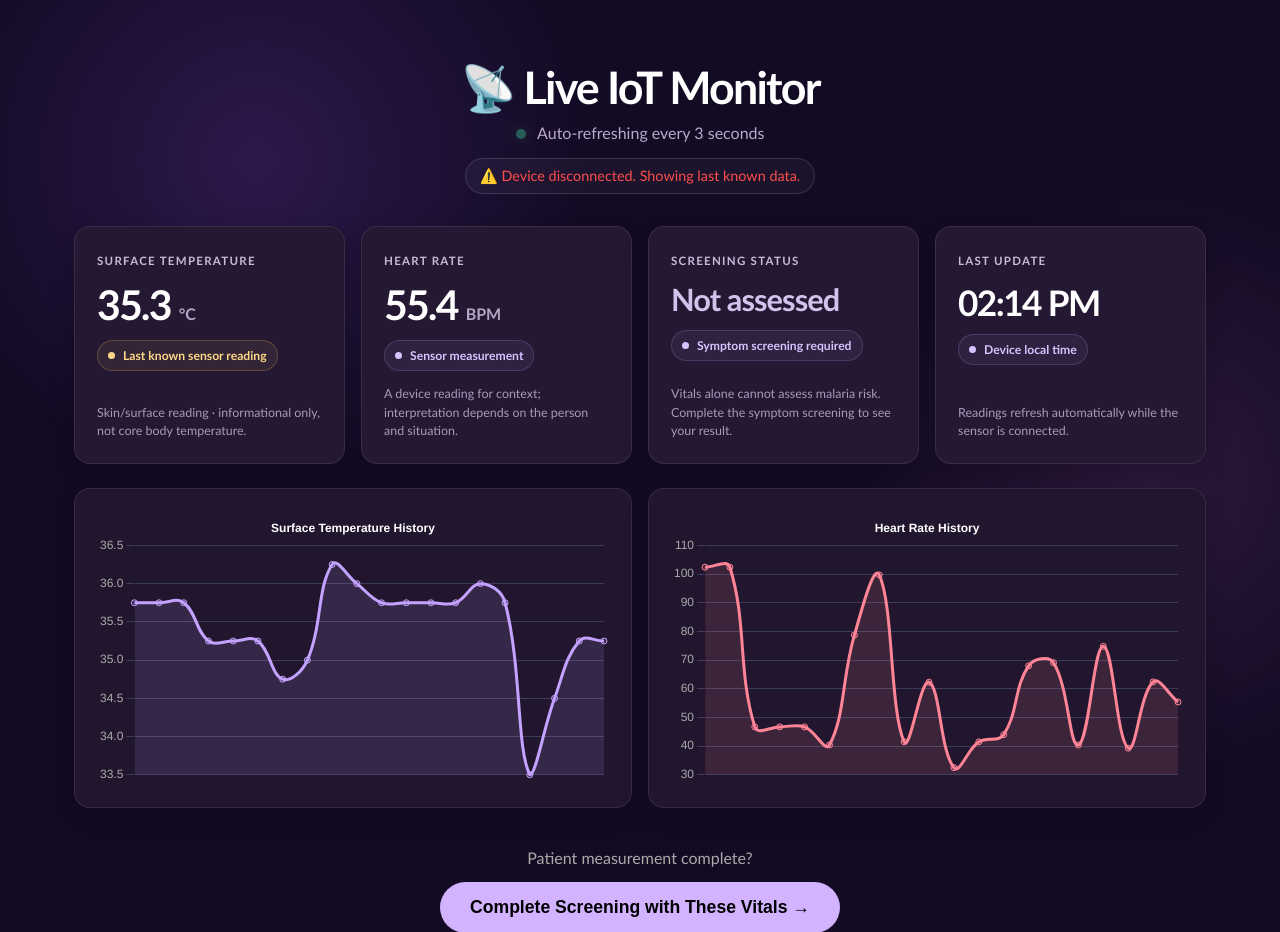
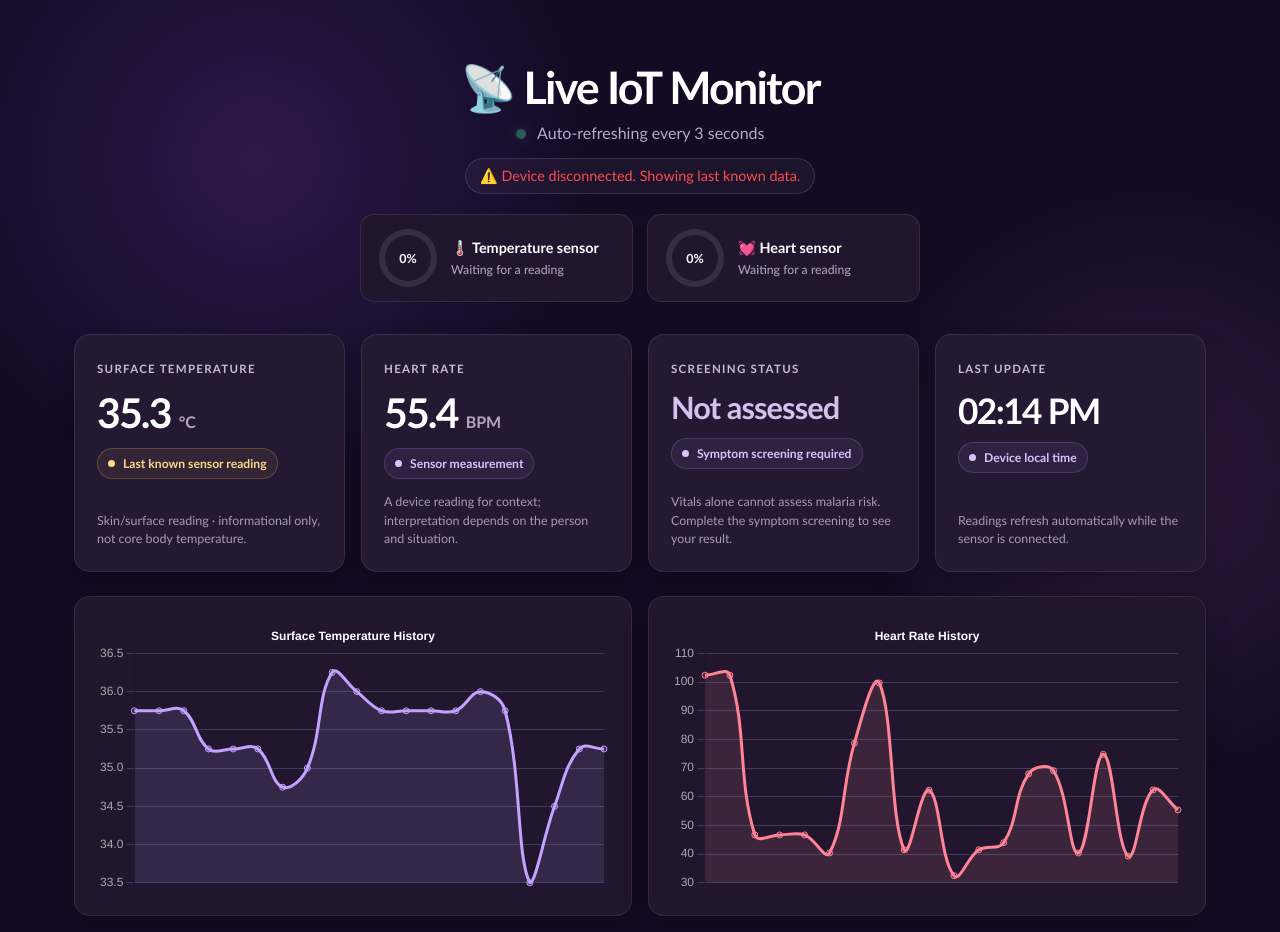
Before and after one commit to TatendaAngels/malaria-symptom-screening-system, a Flask app: page /iot-dashboard in a window 1280 px wide. Shown: the top 932 px of the page. Run offline with Flask 3, Linux system fonts and the light colour scheme; data comes from the database, SQL or seed files in the repository.

Commit message:
feat: add progress rings to IoT dashboard and update tests

```diff
--- a/webapp/templates/iot_dashboard.html
+++ b/webapp/templates/iot_dashboard.html
@@ -38,9 +38,21 @@
 
         .charts-container { display: grid; grid-template-columns: repeat(2, minmax(0, 1fr)); gap: 16px; }
         .chart-box { height: 320px; padding: 22px; border: 1px solid #ffffff18; border-radius: 16px; background: #21162e; box-shadow: 0 10px 24px #09041133; }
-        .measurement-progress { height: 8px; margin-top: 12px; overflow: hidden; border-radius: 999px; background: #ffffff1a; }
-        .measurement-progress-fill { width: 0; height: 100%; border-radius: inherit; background: #a879f5; transition: width 450ms ease, background-color 200ms ease; }
-        .measurement-progress-meta { display: flex; justify-content: space-between; gap: 12px; margin-top: 8px; color: #b9a9cc; font-size: 0.78rem; }
+        .sensor-progress-grid { display: grid; grid-template-columns: repeat(2, minmax(0, 1fr)); gap: 14px; max-width: 560px; margin: 20px auto 0; }
+        .sensor-progress-card { display: flex; align-items: center; gap: 14px; padding: 14px 18px; border: 1px solid #ffffff18; border-radius: 14px; background: #21162e; text-align: left; }
+        .sensor-progress-ring { --progress: 0%; --sensor-color: #c4a2ff; position: relative; display: grid; width: 58px; height: 58px; flex: 0 0 58px; place-items: center; border-radius: 50%; background: conic-gradient(var(--sensor-color) var(--progress), #ffffff1a 0); }
+        .sensor-progress-ring::before { position: absolute; width: 46px; height: 46px; border-radius: 50%; background: #21162e; content: ""; }
+        .sensor-progress-ring::after { position: absolute; inset: -4px; border: 2px solid transparent; border-top-color: var(--sensor-color); border-right-color: var(--sensor-color); border-radius: 50%; opacity: 0; content: ""; }
+        .sensor-progress-card.is-active .sensor-progress-ring::after { opacity: 0.8; animation: sensor-spin 1.4s linear infinite; }
+        .sensor-progress-ring--heart { --sensor-color: #ff8496; }
+        .sensor-progress-value { z-index: 1; color: white; font-size: 0.78rem; font-weight: 750; font-variant-numeric: tabular-nums; }
+        .sensor-progress-copy { display: grid; gap: 5px; min-width: 0; }
+        .sensor-progress-title { color: #fff; font-size: 0.9rem; font-weight: 700; }
+        .sensor-progress-status { color: #b9a9cc; font-size: 0.77rem; }
+        .sensor-progress-card.is-complete .sensor-progress-ring { --sensor-color: #43e6a2; }
+        .sensor-progress-card.is-complete .sensor-progress-ring::after { display: none; }
+        @keyframes sensor-spin { to { transform: rotate(360deg); } }
+        @media (max-width: 520px) { .sensor-progress-grid { grid-template-columns: 1fr; } }
         @media (max-width: 960px) { .grid-cards { grid-template-columns: repeat(2, minmax(0, 1fr)); } }
         @media (max-width: 680px) {
             .dashboard-container { margin-top: 20px; padding: 16px; }
@@ -50,7 +62,8 @@
         }
         @media (prefers-reduced-motion: reduce) {
             .live-indicator { animation: none; }
-            .metric-card, .measurement-progress-fill { transition: none; }
+            .metric-card, .sensor-progress-ring { transition: none; }
+            .sensor-progress-card.is-active .sensor-progress-ring::after { animation: none; }
         }
     </style>
 </head>
@@ -62,12 +75,21 @@
             <div id="connection-status" class="status-text">Waiting for data...</div>
             <div id="instruction-box" style="display: none; margin-top: 15px; padding: 12px 16px; border-radius: 10px;">
                 <p id="instruction-text" style="margin: 0;"></p>
-                <div id="measurement-progress" class="measurement-progress" role="progressbar" aria-label="Measurement progress" aria-valuemin="0" aria-valuemax="100" aria-valuenow="0">
-                    <div id="measurement-progress-fill" class="measurement-progress-fill"></div>
+            </div>
+            <div class="sensor-progress-grid" aria-label="Live sensor measurement progress">
+                <div id="temp-progress-card" class="sensor-progress-card" role="progressbar" aria-label="Temperature sensor progress" aria-valuemin="0" aria-valuemax="100" aria-valuenow="0">
+                    <div class="sensor-progress-ring"><span id="temp-progress-value" class="sensor-progress-value">0%</span></div>
+                    <div class="sensor-progress-copy">
+                        <span class="sensor-progress-title">🌡️ Temperature sensor</span>
+                        <span id="temp-progress-status" class="sensor-progress-status">Waiting for a reading</span>
+                    </div>
                 </div>
-                <div class="measurement-progress-meta">
-                    <span id="measurement-progress-label">Waiting for sensor</span>
-                    <span id="measurement-progress-value">0%</span>
+                <div id="heart-progress-card" class="sensor-progress-card" role="progressbar" aria-label="Heart sensor progress" aria-valuemin="0" aria-valuemax="100" aria-valuenow="0">
+                    <div class="sensor-progress-ring sensor-progress-ring--heart"><span id="heart-progress-value" class="sensor-progress-value">0%</span></div>
+                    <div class="sensor-progress-copy">
+                        <span class="sensor-progress-title">💓 Heart sensor</span>
+                        <span id="heart-progress-status" class="sensor-progress-status">Waiting for a reading</span>
+                    </div>
                 </div>
             </div>
         </div>
@@ -165,17 +187,53 @@
 
         let currentTemp = 0;
         let currentHR = 0;
-        let collectedSamples = 0;
-        let lastCollectionTimestamp = null;
+        const sensorProgress = {
+            temp: { samples: 0, lastTimestamp: null },
+            heart: { samples: 0, lastTimestamp: null }
+        };
 
-        function setMeasurementProgress(percent, label) {
-            const progress = document.getElementById('measurement-progress');
-            const fill = document.getElementById('measurement-progress-fill');
-            progress.setAttribute('aria-valuenow', String(percent));
-            fill.style.width = `${percent}%`;
-            fill.style.backgroundColor = percent === 100 ? "#43e6a2" : "#a879f5";
-            document.getElementById('measurement-progress-label').innerText = label;
-            document.getElementById('measurement-progress-value').innerText = `${percent}%`;
+        function setSensorProgress(sensor, percent, status, active) {
+            const card = document.getElementById(`${sensor}-progress-card`);
+            const ring = card.querySelector('.sensor-progress-ring');
+            card.setAttribute('aria-valuenow', String(percent));
+            card.classList.toggle('is-active', active);
+            card.classList.toggle('is-complete', percent === 100);
+            ring.style.setProperty('--progress', `${percent}%`);
+            document.getElementById(`${sensor}-progress-value`).innerText = `${percent}%`;
+            document.getElementById(`${sensor}-progress-status`).innerText = status;
+        }
+
+        function resetSensorProgress(status) {
+            for (const sensor of ['temp', 'heart']) {
+                sensorProgress[sensor] = { samples: 0, lastTimestamp: null };
+                setSensorProgress(sensor, 0, status, false);
+            }
+        }
+
+        function updateSensorProgress(latest, isStale, diffSeconds) {
+            if (isStale || diffSeconds > 10) {
+                resetSensorProgress("Waiting for a reading");
+                return;
+            }
+
+            const readings = [
+                { key: 'temp', value: latest.temperature },
+                { key: 'heart', value: latest.heart_rate }
+            ];
+            for (const reading of readings) {
+                const state = sensorProgress[reading.key];
+                if (latest.timestamp !== state.lastTimestamp) {
+                    state.samples = Math.min(state.samples + 1, 5);
+                    state.lastTimestamp = latest.timestamp;
+                }
+                const percent = state.samples * 20;
+                const status = percent === 100
+                    ? `${Number(reading.value).toFixed(reading.key === 'temp' ? 1 : 0)} ${reading.key === 'temp' ? '°C' : 'BPM'} · reading ready`
+                    : state.samples > 0
+                        ? `Receiving readings · ${state.samples}/5`
+                        : "Waiting for a reading";
+                setSensorProgress(reading.key, percent, status, percent > 0 && percent < 100);
+            }
         }
 
         async function fetchData() {
@@ -183,7 +241,10 @@
                 const latestRes = await fetch('/api/iot-latest');
                 const latest = await latestRes.json();
 
-                if (latest.status === 'no_data' || !latest.timestamp) return;
+                if (latest.status === 'no_data' || !latest.timestamp) {
+                    resetSensorProgress("Waiting for a reading");
+                    return;
+                }
 
                 const lastUpdate = new Date(latest.timestamp + "Z");
                 const now = new Date();
@@ -194,9 +255,7 @@
                     document.getElementById('connection-status').innerText = "⚠️ Device disconnected. Showing last known data.";
                     document.getElementById('connection-status').style.color = "#ff4d4d";
                     document.getElementById('instruction-box').style.display = "none";
-                    collectedSamples = 0;
-                    lastCollectionTimestamp = null;
-                    setMeasurementProgress(0, "Waiting for sensor");
+                    resetSensorProgress("Waiting for a reading");
                 } else {
                     document.getElementById('connection-status').innerText = "✅ Device Connected & Live";
                     document.getElementById('connection-status').style.color = "#00cc44";
@@ -207,39 +266,27 @@
                     instructionBox.style.display = "block";
 
                     if (latest.heart_rate < 10) {
-                        collectedSamples = 0;
-                        lastCollectionTimestamp = null;
-                        setMeasurementProgress(0, "Place finger to begin");
                         instructionText.innerText = "🫵 Please place your finger on the sensor and hold the thermometer.";
                         instructionText.style.color = "#ffdd00";
                         instructionBox.style.border = "1px solid #ffdd00";
                     }
                     else if (diffSeconds < 5) {
-                        if (latest.timestamp !== lastCollectionTimestamp) {
-                            collectedSamples += 1;
-                            lastCollectionTimestamp = latest.timestamp;
-                        }
-                        const progressPercent = Math.min(collectedSamples * 20, 90);
-                        setMeasurementProgress(progressPercent, "Collecting sensor readings");
                         instructionText.innerText = "🌡️ Hold still. Collecting readings and checking temperature stability...";
                         instructionText.style.color = "#d1b3ff";
                         instructionBox.style.border = "1px solid #d1b3ff";
                     }
                     else if (diffSeconds < 10) {
-                        setMeasurementProgress(100, "Reading captured");
                         instructionText.innerText = "✅ Reading captured successfully. Please REMOVE your finger.";
                         instructionText.style.color = "#00cc44";
                         instructionBox.style.border = "1px solid #00cc44";
                     }
                     else {
-                        collectedSamples = 0;
-                        lastCollectionTimestamp = null;
-                        setMeasurementProgress(0, "Ready for next patient");
                         instructionText.innerText = "👤 Ready for the next patient. Please place their finger on the sensor.";
                         instructionText.style.color = "#ffdd00";
                         instructionBox.style.border = "1px solid #ffdd00";
                     }
                 }
+                updateSensorProgress(latest, isStale, diffSeconds);
 
                 document.getElementById('temp-status-text').innerText = isStale
                     ? "Last known sensor reading"
```
Also changed, not shown: tests/test_app.py (+10 -0 lines).
